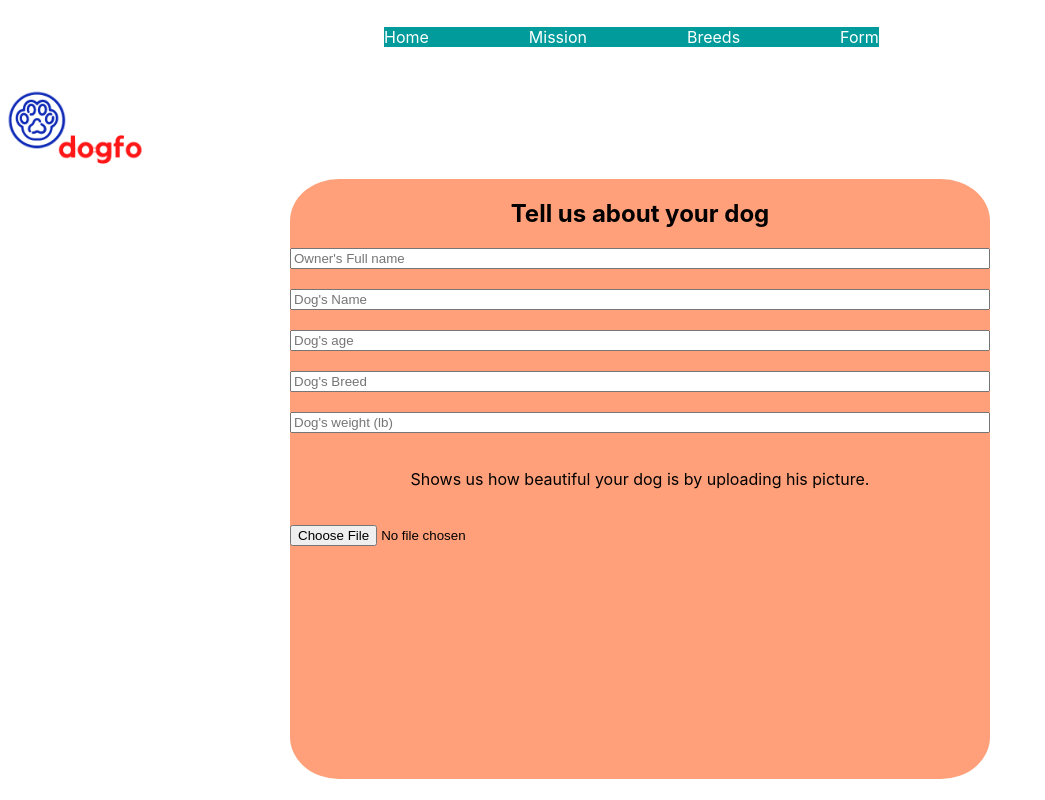
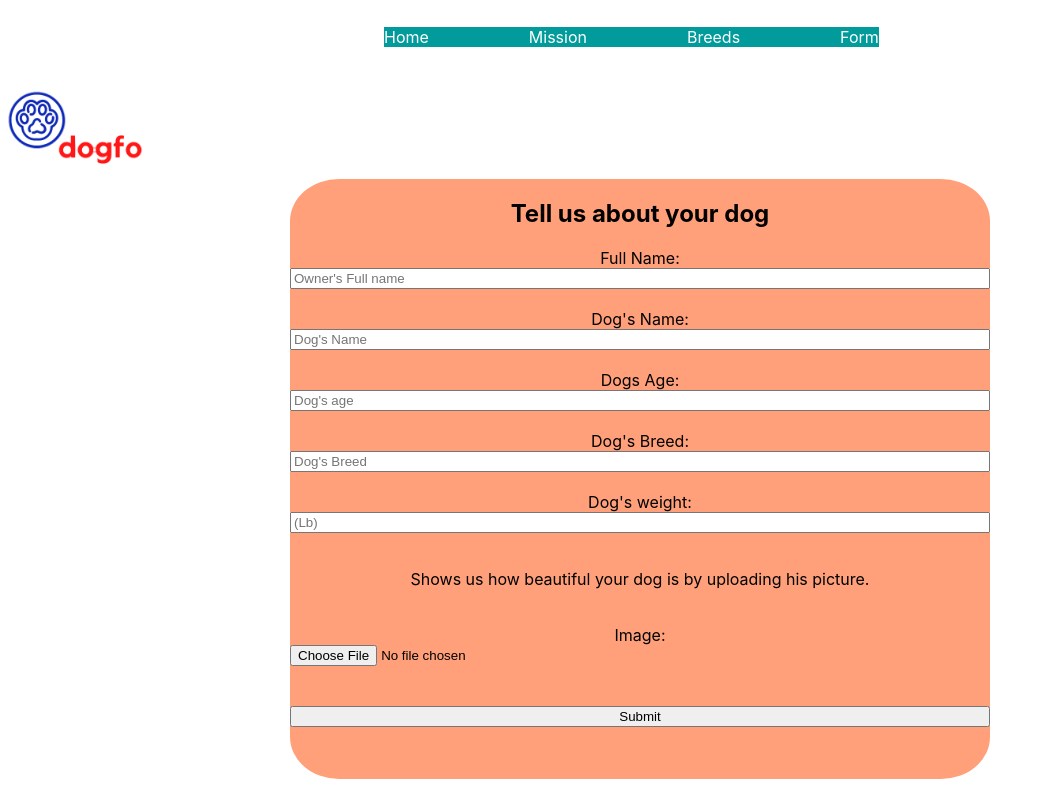
Before and after one commit to jorgevz/dogwebsite, a React (Create React App) app: page /Form in a window 1280 px wide. Shown: the whole page, without its empty margins (0-1045 px from the left). Built offline with nearby package versions, Linux system fonts and the light colour scheme.

Commit message:
my form submission completed

```diff
--- a/src/component/Form.js
+++ b/src/component/Form.js
@@ -5,14 +5,21 @@ class Form extends React.Component{
 constructor(){
 super();
 this.state = {
-username:'',
-password:''
+Fullname:'',
+Dogsname:'',
+Dogsage: '',
+Dogsbreed: '',
+Dogsweight: '',
+Image: ''
 }
- }
+}
+
 handleSubmit = (e) => {
 e.preventDefault()
-alert(`submission complete ${this.state.username} && ${this.state.password}`)
+alert(`complete submission for your Fullname ${this.state.Fullname} &Dogsname& ${this.state.Dogsname} &Dogage& ${this.state.Dogsage}
+&Dogsbreed& ${this.state.Dogsbreed} &Dogsweight& ${this.state.Dogsweight} &Image& ${this.state.Image}`)
 }
+
 handleChange = (e) =>{
 let {name,value} = e.target
 this.setState({
@@ -20,6 +27,7 @@ this.setState({
 })
 console.log(this.state)
  }
+
 render(){
 return(
 <div>
@@ -28,23 +36,30 @@ return(
 
 
 
-<form id='my-form'>
+<form id='my-form' onSubmit={this.handleSubmit}>
 <h2>Tell us about your dog</h2>
-<input placeholder="Owner's Full name" type='text' />
+Full Name:
+<input name='Fullname' placeholder="Owner's Full name" type='text' onChange={this.handleChange}/>
 <br/>
-<input placeholder="Dog's Name" type='text'/>
+Dog's Name:
+<input name='Dogsname' placeholder="Dog's Name" type='text' onChange={this.handleChange}/>
 <br/>
-<input placeholder="Dog's age" type='number'/>
+Dogs Age:
+<input name='Dogsage' placeholder="Dog's age" type='number' onChange={this.handleChange}/>
 <br/>
-<input placeholder="Dog's Breed" type='text'/>
+Dog's Breed:
+<input name='Dogsbreed' placeholder="Dog's Breed" type='text' onChange={this.handleChange}/>
 <br/>
-<input placeholder="Dog's weight (lb)" type='number'/>
+Dog's weight:
+<input name='Dogsweight' placeholder="(Lb)" type='number' onChange={this.handleChange}/>
 <br/>
 <p>Shows us how beautiful your dog is by uploading his picture.</p>
 <br/>
-<input type='file' placeholder='choose your file'/>
+Image:
+<input name='Image' type='file' placeholder='choose your file' onChange={this.handleChange}/>
 <br/>
-
+<br/>
+<button>Submit</button>
 </form>
 
 </div>
```
